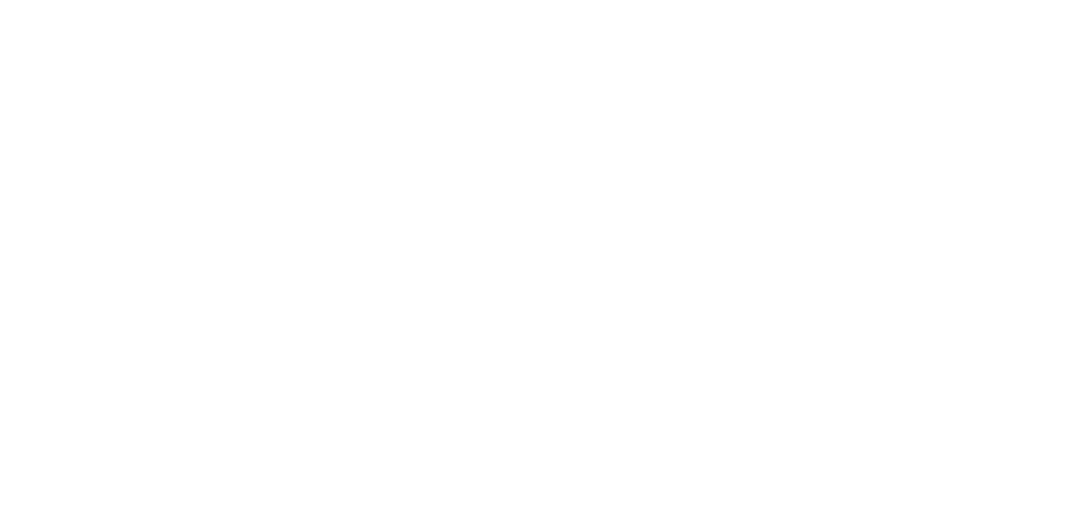
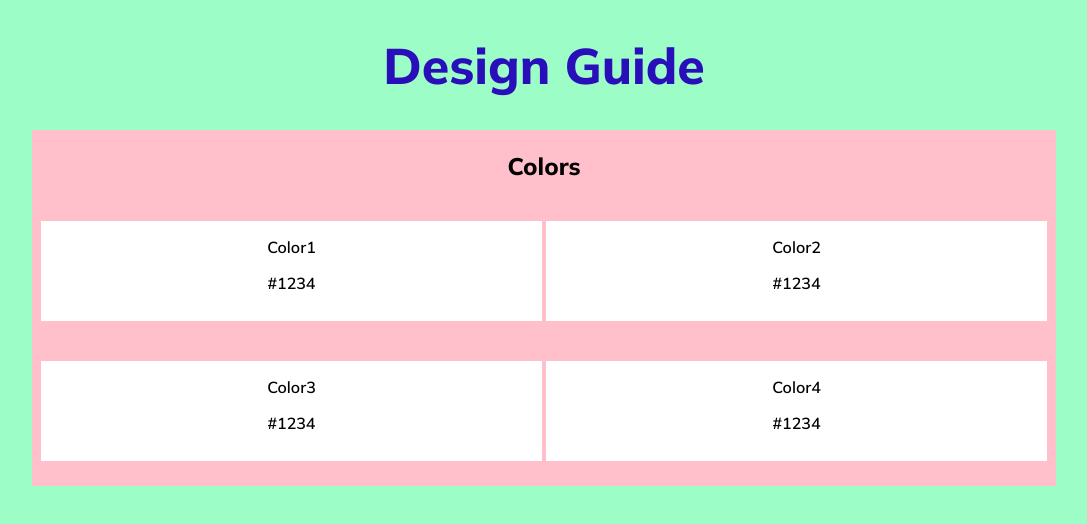
Before and after one commit to LuisMendoza19/website-design-system-starting, a plain HTML site: page index.html in a window 1280 px wide. Shown: the whole page, without its empty margins (96-1183 px from the left). Drawn offline with Linux system fonts and the light colour scheme.

Commit message:
Added header and colors container

```diff
--- a/index.html
+++ b/index.html
@@ -1,13 +1,42 @@
 <!DOCTYPE html>
 <html lang="en">
-<head>
-    <meta charset="UTF-8">
-    <meta http-equiv="X-UA-Compatible" content="IE=edge">
-    <meta name="viewport" content="width=device-width, initial-scale=1.0">
-    <link rel="stylesheet" href="styles.css">
+  <head>
+    <meta charset="UTF-8" />
+    <meta http-equiv="X-UA-Compatible" content="IE=edge" />
+    <meta name="viewport" content="width=device-width, initial-scale=1.0" />
+    <link rel="stylesheet" href="styles.css" />
+    <link rel="preconnect" href="https://fonts.googleapis.com" />
+    <link rel="preconnect" href="https://fonts.gstatic.com" crossorigin />
+    <link
+      href="https://fonts.googleapis.com/css2?family=Mulish:wght@600;800&display=swap"
+      rel="stylesheet"
+    />
     <title>Document</title>
-</head>
-<body>
-
-</body>
+  </head>
+  <body>
+    <h1>Design Guide</h1>
+    <div class="container">
+      <h2>Colors</h2>
+      <div class="color-container">
+        <div class="color-panel">
+            <p class="color-label">Color1</p>
+            <p class="color-hex">#1234</p>
+        </div>
+        <div class="color-panel">
+            <p class="color-label">Color2</p>
+            <p class="color-hex">#1234</p>
+        </div>
+        <div class="color-panel">
+            <p class="color-label">Color3</p>
+            <p class="color-hex">#1234</p>
+        </div>
+        <div class="color-panel">
+            <p class="color-label">Color4</p>
+            <p class="color-hex">#1234</p>
+        </div>
+      </div>
+    </div>
+    <div class="container"></div>
+    <div class="container"></div>
+  </body>
 </html>
--- a/styles.css
+++ b/styles.css
@@ -0,0 +1,31 @@
+body {
+  background-color: #9dfdc7;
+  font-family: "Mulish", sans-serif;
+  margin: 0 10%;
+}
+
+h1 {
+  color: #290fba;
+  font-weight: 900;
+  font-size: 50px;
+  text-align: center;
+}
+
+.container {
+  padding: 1px;
+  background-color: pink;
+  text-align: center;
+}
+
+.color-container {
+  width: 100%;
+}
+
+.color-panel {
+  display: inline-block;
+  width: 49%;
+  text-align: center;
+  margin: 20px auto;
+  min-height: 100px;
+  background-color: white;
+}
```
